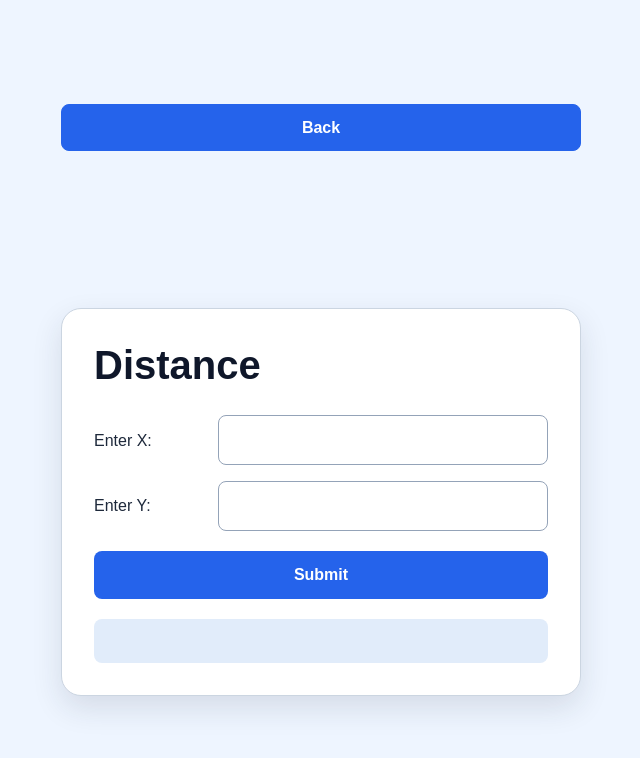
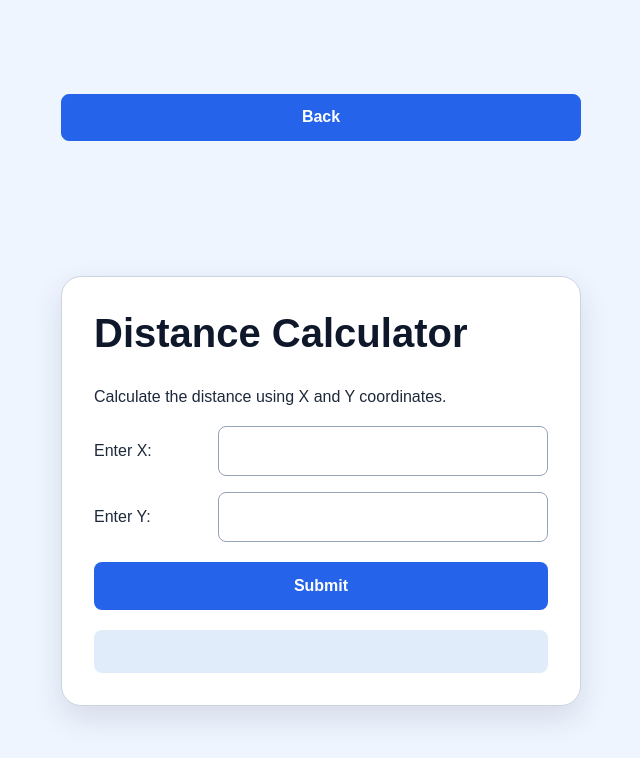
Before and after one commit to dogdogyoop/DTI224, a website: page distance.html in a window 1280 px wide. Shown: the whole page, without its empty margins (319-959 px from the left). Drawn offline with Linux system fonts and the light colour scheme.

Commit message:
Add descriptions to assignment pages

```diff
--- a/distance.html
+++ b/distance.html
@@ -4,7 +4,8 @@
     <meta charset="UTF-8">
     <meta name="viewport" content="width=device-width, initial-scale=1.0">
     <meta name="theme-color" content="#2563eb">
-    <title>Distance from University</title>
+    <meta name="description" content="Calculate the distance using X and Y coordinates.">
+    <title>Distance Calculator</title>
     <link rel="stylesheet" href="styles.css">
     <link rel="manifest" href="manifest.webmanifest">
     <link rel="apple-touch-icon" href="icons/icon-192.png">
@@ -16,7 +17,8 @@
 
 <main class="card">
 
-    <h1>Distance</h1>
+    <h1>Distance Calculator</h1>
+    <p>Calculate the distance using X and Y coordinates.</p>
 
     <div class="form-row">
         <label for="x">Enter X:</label>
```
Also changed, not shown: change.html (+2 -0 lines), converter.html (+3 -1 lines), grading.html (+2 -0 lines).
